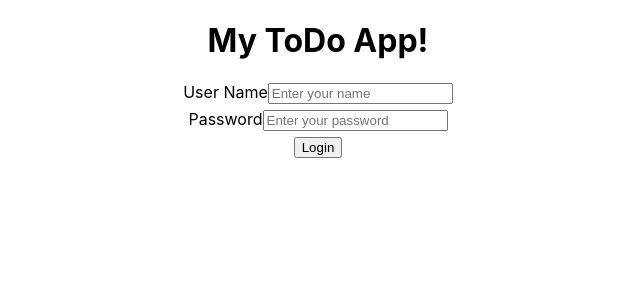
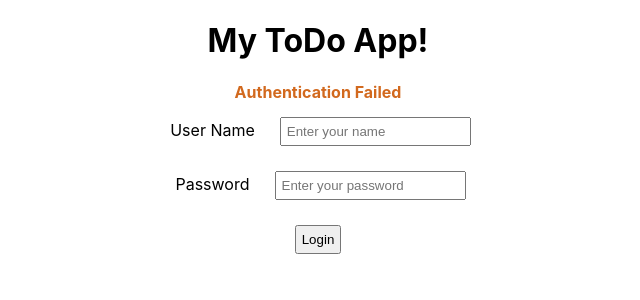
Before and after one commit to jacmba/react-todo-app, a React (Create React App) app: page / in a window 1280 px wide. Both pictures are taken after a click on the button "Login". Shown: the top 300 px of the page, without its empty margins (322-962 px from the left). Built offline with nearby package versions, Linux system fonts and the light colour scheme.

Commit message:
Login form and hardcoded login

```diff
--- a/src/components/todo/TodoApp.css
+++ b/src/components/todo/TodoApp.css
@@ -8,3 +8,22 @@ div {
   margin-top: 5px;
   margin-bottom: 5px;
 }
+
+label, input, button {
+  margin: 10px;
+  padding: 5px;
+}
+
+button:hover {
+  cursor: pointer;
+}
+
+.successMessage {
+  font-weight: bold;
+  color: darkgreen;
+}
+
+.errorMessage {
+  font-weight: bold;
+  color: chocolate;
+}
--- a/src/components/todo/login/LoginComponent.jsx
+++ b/src/components/todo/login/LoginComponent.jsx
@@ -1,18 +1,61 @@
+import { useState } from "react"
+
 const LoginComponent = () => {
+
+  const [{username, password}, setState] = useState({
+    username: '',
+    password: ''
+  })
+
+  const [showSuccess, setSuccess] = useState(false)
+
+  const [showError, setError] = useState(false)
+
+  const setUserName = evt => setState({
+    username: evt.target.value,
+    password
+  })
+
+  const setPassword = evt => setState({
+    username,
+    password: evt.target.value
+  })
+
+  const submit = () => {
+    if (username === 'jdoe' && password === '123456') {
+      console.log('Sucess!')
+      setSuccess(true)
+      setError(false)
+    } else {
+      console.log('Login failed!')
+      setSuccess(false)
+      setError(true)
+    }
+  }
 
   return (
     <div className="LoginComponent">
+      <SuccessMessageComponent success={showSuccess} />
+      <ErrorMessageComponent error={showError} />
       <div className="LoginForm">
         <div>
           <label>User Name</label>
-          <input type="text" name="username" placeholder="Enter your name" />
+          <input type="text"
+            name="username"
+            placeholder="Enter your name"
+            value={username}
+            onChange={setUserName} />
         </div>
         <div>
           <label>Password</label>
-          <input type="password" name="password" placeholder="Enter your password" />
+          <input type="password"
+            name="password"
+            placeholder="Enter your password"
+            value={password}
+            onChange={setPassword} />
         </div>
         <div>
-          <button type="button" name="login">
+          <button type="button" name="login" onClick={submit}>
             Login
           </button>
         </div>
@@ -21,4 +64,20 @@ const LoginComponent = () => {
   )
 }
 
+const SuccessMessageComponent = props => {
+  if (props.success) {
+    return <div className="successMessage">Authenticated successfully</div>
+  } else {
+    return <></>
+  }
+}
+
+const ErrorMessageComponent = props => {
+  if (props.error) {
+    return <div className="errorMessage">Authentication Failed</div>
+  } else {
+    return <></>
+  }
+}
+
 export default LoginComponent
```
